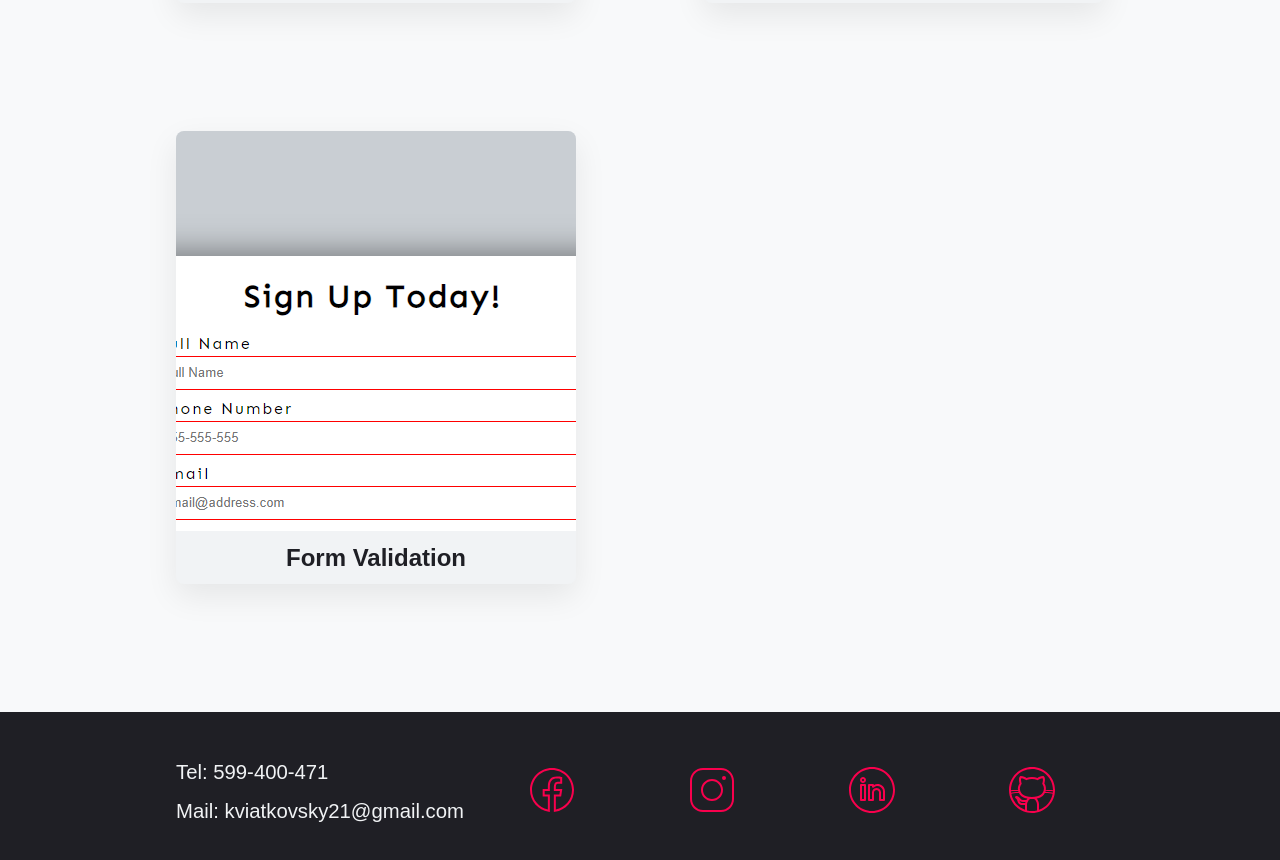
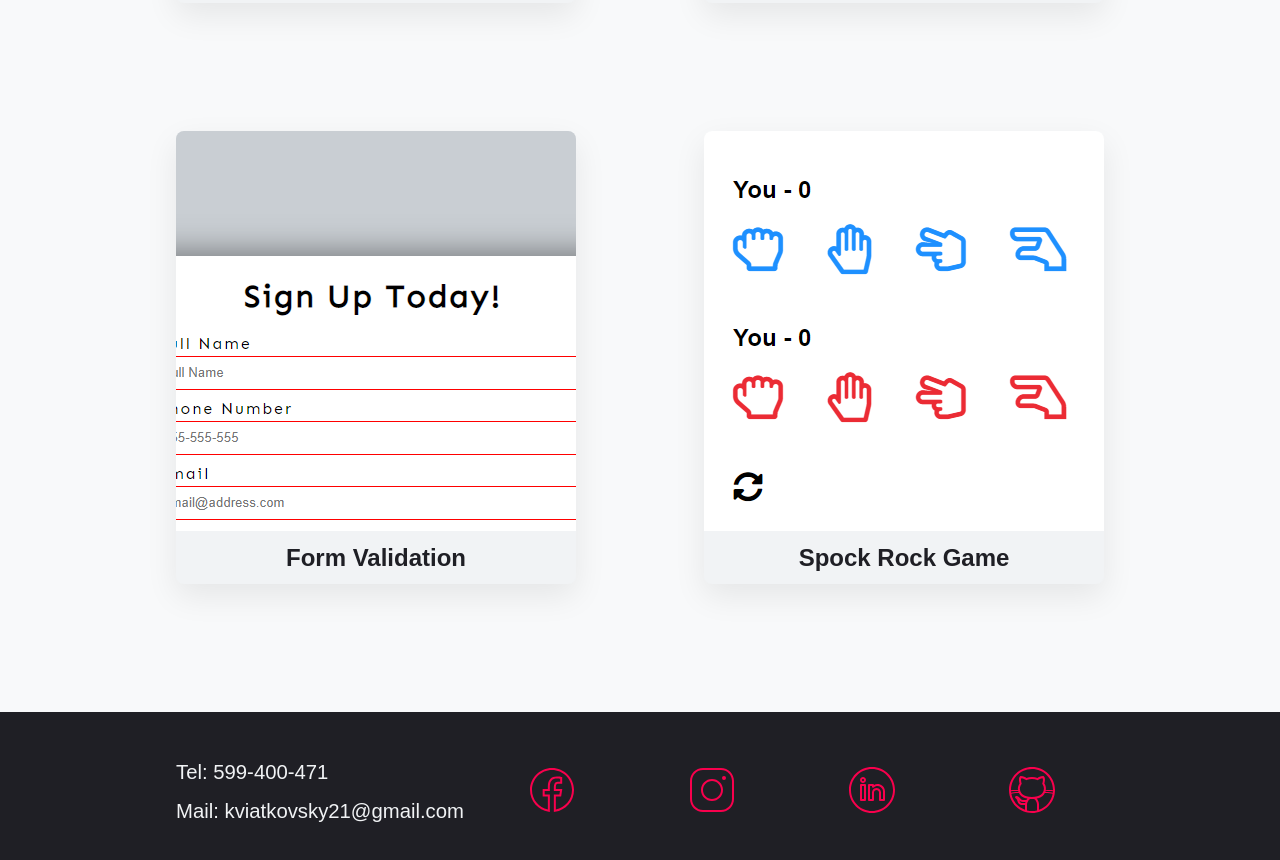
Before and after one commit to Kviatkovski/Portfolio-project, a React (Create React App) app: page / in a window 1280 px wide. Shown: the part 4800-5660 px from the top of the page. Built offline with nearby package versions, Linux system fonts and the light colour scheme.

Commit message:
adding spock rock game project

```diff
--- a/src/components/main/Main.js
+++ b/src/components/main/Main.js
@@ -114,6 +114,13 @@ const projects = [
     type: "js",
     id: 15,
   },
+  {
+    name: "Spock Rock Game",
+    image: "../../assets/images/img-16.jpg",
+    url: "https://lukas-spock-rock-game.netlify.app/",
+    type: "js",
+    id: 16,
+  },
 ];
 
 const Main = () => {
```
Also changed, not shown: src/assets/images/img-16.jpg (added).
